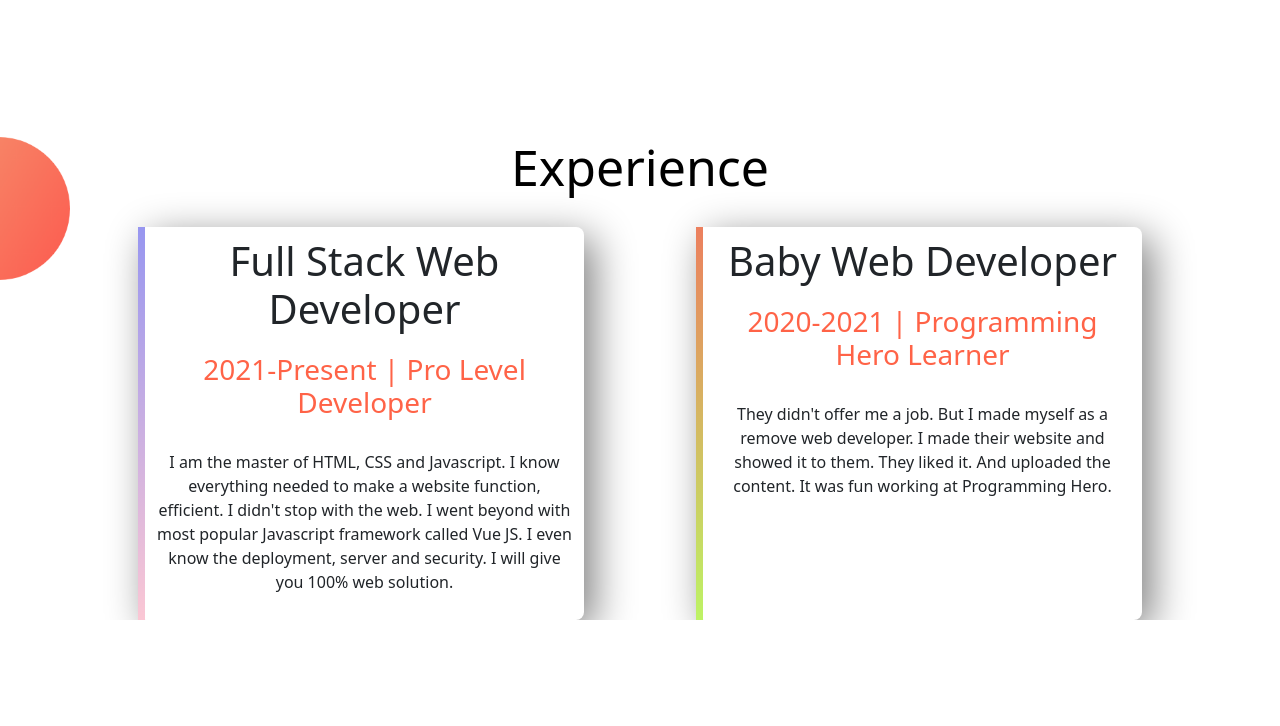
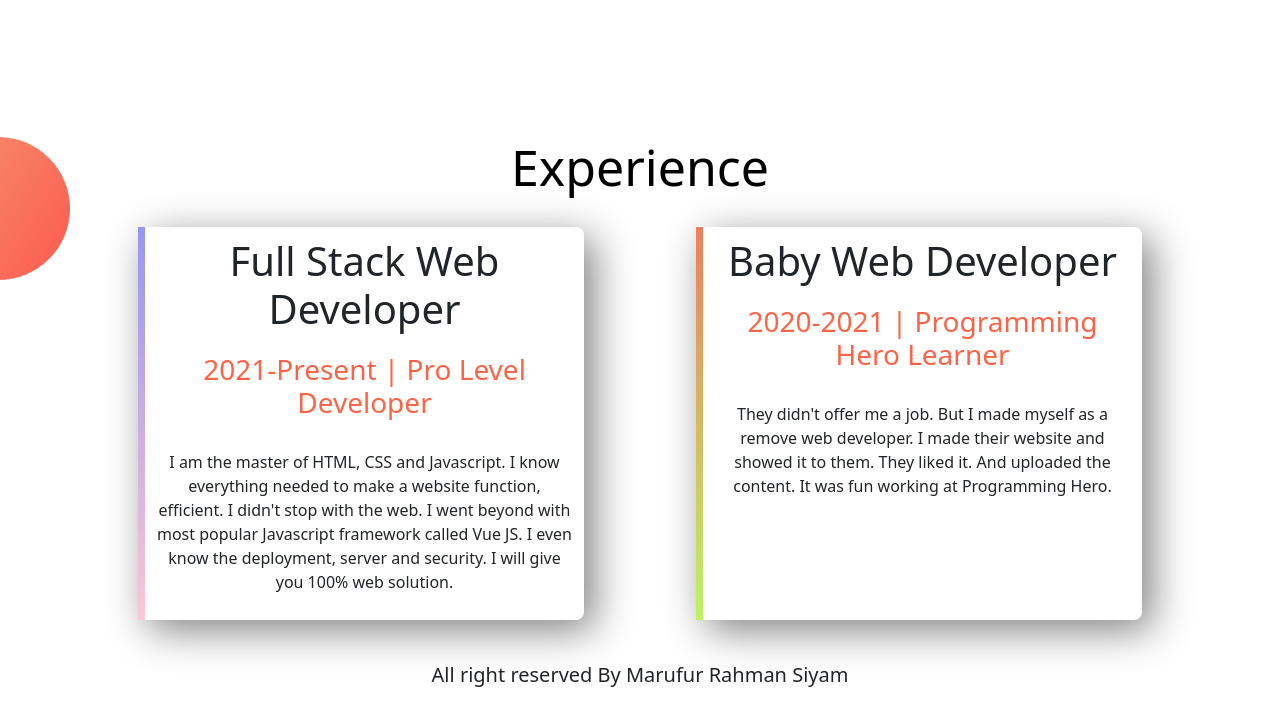
Before and after one commit to marufurs4294/first-portfolio, a plain HTML site: page index.html in a window 1280 px wide. Shown: the part 1075-1801 px from the top of the page. Before the commit the page ends 1695 px from the top, so only its background shows below. Drawn offline with nearby package versions, Linux system fonts and the light colour scheme.

Commit message:
experience & footer

```diff
--- a/index.html
+++ b/index.html
@@ -65,7 +65,9 @@
   </div>
 </section>
 
-
+<footer>
+  <p>All right reserved By Marufur Rahman Siyam</p>
+</footer>
 
 
 
--- a/style.css
+++ b/style.css
@@ -114,3 +114,11 @@ img {
     border-image:linear-gradient( #ec7f5e, #bdf365);
     border-image-slice: 1;
 }
+
+/* Footer */
+
+footer{
+    margin: 40px 0;
+    text-align: center;
+    font-size: 20px;
+}
```
